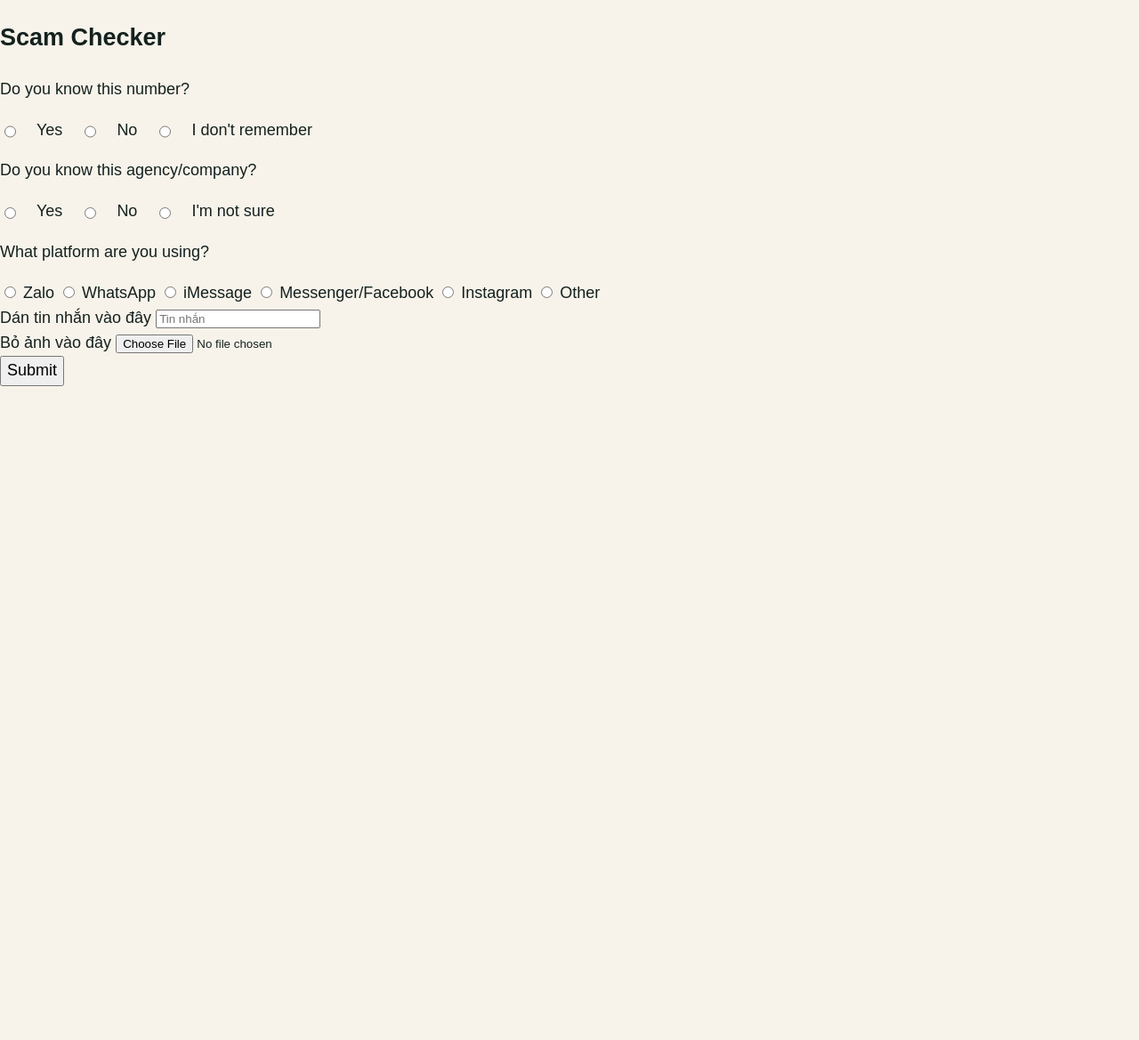
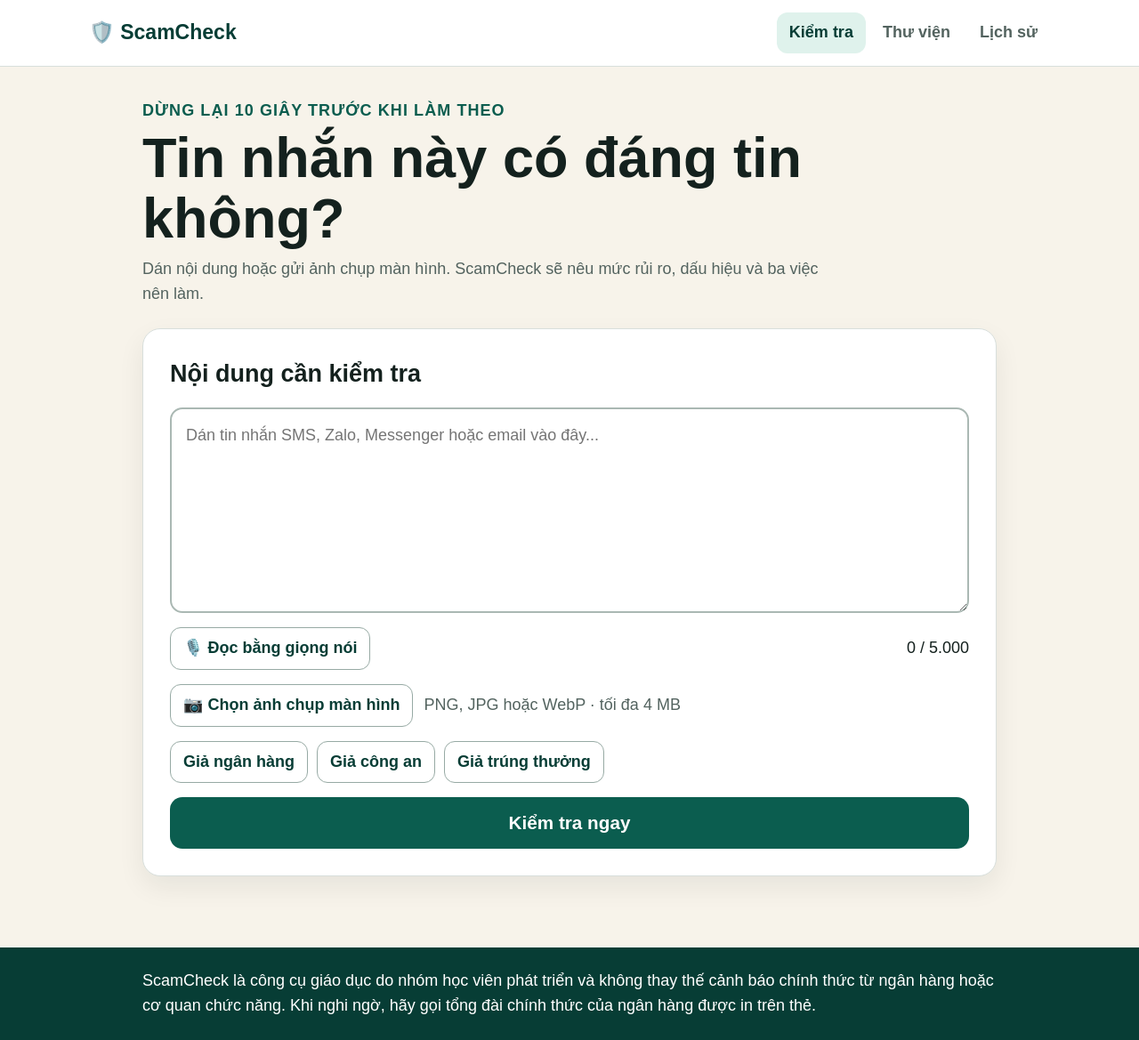
Before and after one commit to hongquangdh/scamcheck_hongquang, a Flask app: page / in a window 1280 px wide. Shown: the whole page at 89% size. Before the commit the page ends 434 px from the top, so only its background shows below. Run offline with Flask 3, Linux system fonts and the light colour scheme.

Commit message:
Refactor index.html for improved structure and content

```diff
--- a/templates/index.html
+++ b/templates/index.html
@@ -1,50 +1,91 @@
-<!DOCTYPE html>
-<html lang="vi" >
+<!doctype html>
+<html lang="vi">
 <head>
-    <meta charset="UTF-8">
-    <meta name="viewport" content="width=device-width, initial-scale=1.0" >
-    <link rel="stylesheet" href="../static/style.css">
-    <title>ScamCheck</title>
-
+  <meta charset="utf-8">
+  <meta name="viewport" content="width=device-width, initial-scale=1, viewport-fit=cover">
+  <meta name="theme-color" content="#0b3b33">
+  <meta name="api-base" content="">
+  <title>ScamCheck — Kiểm tra tin nhắn đáng ngờ</title>
+  <link rel="stylesheet" href="static/style.css">
 </head>
 <body>
+  <header>
+    <a class="brand" href="#" data-page="check" aria-label="Trang kiểm tra">🛡️ <strong>ScamCheck</strong></a>
+    <nav aria-label="Điều hướng chính">
+      <button class="nav-button active" data-page="check">Kiểm tra</button>
+      <button class="nav-button" data-page="library">Thư viện</button>
+      <button class="nav-button" data-page="history">Lịch sử</button>
+    </nav>
+  </header>
 
-<div class="form-container">
-    <h2>Scam Checker</h2>
-    <form action="{{ url_for('index') }}" method="POST" enctype="multipart/form-data">
-        <p>Do you know this number?</p>
-        <div style="display: flex; gap: 20px;">
-            <input type="radio" name="number" value="Yes"> Yes
-            <input type="radio" name="number" value="No"> No
-            <input type="radio" name="number" value="Forgot"> I don't remember
+  <main>
+    <section id="page-check" class="page active">
+      <div class="hero">
+        <p class="eyebrow">Dừng lại 10 giây trước khi làm theo</p>
+        <h1>Tin nhắn này có đáng tin không?</h1>
+        <p>Dán nội dung hoặc gửi ảnh chụp màn hình. ScamCheck sẽ nêu mức rủi ro, dấu hiệu và ba việc nên làm.</p>
+      </div>
+
+      <section class="card input-card" aria-labelledby="input-title">
+        <h2 id="input-title">Nội dung cần kiểm tra</h2>
+        <textarea id="message" maxlength="5000" rows="7" placeholder="Dán tin nhắn SMS, Zalo, Messenger hoặc email vào đây..."></textarea>
+        <div class="input-meta">
+          <button id="voice" class="secondary" type="button">🎙️ Đọc bằng giọng nói</button>
+          <span id="count">0 / 5.000</span>
         </div>
-        <p>Do you know this agency/company?</p>
-        <div style="display: flex; gap: 20px;">
-            <input type="radio" name="company" value="Yes"> Yes
-            <input type="radio" name="company" value="No"> No
-            <input type="radio" name="company" value="Forgot"> I'm not sure
+        <div class="screenshot-upload">
+          <input id="screenshot" type="file" accept="image/png,image/jpeg,image/webp">
+          <label class="secondary" for="screenshot">📷 Chọn ảnh chụp màn hình</label>
+          <span>PNG, JPG hoặc WebP · tối đa 4 MB</span>
         </div>
-        <p>What platform are you using?</p>
+        <div id="image-preview" class="image-preview" hidden>
+          <img alt="Ảnh chụp màn hình đã chọn">
+          <div><strong id="image-name"></strong><button id="remove-image" class="secondary" type="button">Xóa ảnh</button></div>
+        </div>
+        <div class="samples" aria-label="Tin nhắn mẫu">
+          <button type="button" data-sample="Tài khoản ngân hàng của bác sắp bị khóa. Bấm đường dẫn và cung cấp mã xác thực ngay.">Giả ngân hàng</button>
+          <button type="button" data-sample="Cơ quan công an yêu cầu bác chuyển tiền để phục vụ điều tra, phải làm ngay hôm nay.">Giả công an</button>
+          <button type="button" data-sample="Bác đã trúng thưởng. Hãy chuyển phí hồ sơ để nhận quà.">Giả trúng thưởng</button>
+        </div>
+        <p id="form-error" class="error" role="alert" hidden></p>
+        <button id="analyze" class="primary" type="button">Kiểm tra ngay</button>
+      </section>
+
+      <section id="loading" class="card loading" hidden aria-live="polite">
+        <span class="spinner" aria-hidden="true"></span>
+        <h2>Thám tử đang kiểm tra...</h2>
+        <p>Thường mất dưới 15 giây. Bác đừng đóng trang.</p>
+      </section>
+
+      <section id="result" class="result" hidden aria-live="polite"></section>
+    </section>
+
+    <section id="page-library" class="page" hidden>
+      <div class="page-title">
+        <p class="eyebrow">Tính năng mở rộng A</p>
+        <h1>Thư viện kiểu lừa đảo</h1>
+        <p>Nhận biết bốn nhóm thủ đoạn thường gặp trong đề bài.</p>
+      </div>
+      <div id="filters" class="filters" aria-label="Lọc thư viện"></div>
+      <div id="library-list" class="library-grid"></div>
+    </section>
+
+    <section id="page-history" class="page" hidden>
+      <div class="page-title history-head">
         <div>
-            <input type="radio" name="platform" value="Zalo"> Zalo
-            <input type="radio" name="platform" value="WhatsApp"> WhatsApp
-            <input type="radio" name="platform" value="iMessage"> iMessage
-            <input type="radio" name="platform" value="Messenger"> Messenger/Facebook
-            <input type="radio" name="platform" value="Instagram"> Instagram
-            <input type="radio" name="platform" value="other"> Other
+          <p class="eyebrow">Lưu trên thiết bị này</p>
+          <h1>10 tin gần nhất</h1>
         </div>
-        <div class="input-group">
-            <label for="message">Dán tin nhắn vào đây</label>
-            <input type="text" id="message" name="message" placeholder="Tin nhắn">
-        </div>
-        <div class="input-group">
-            <label for="image">Bỏ ảnh vào đây</label>
-            <input type="file" id="image" name="scam_image" accept="image/*">
-        </div>
-        <button type="submit">Submit</button>
-    </form>
+        <button id="clear-history" class="secondary" type="button">Xóa lịch sử</button>
+      </div>
+      <div id="history-list" class="history-list"></div>
+    </section>
+  </main>
 
-</div>
+  <footer>
+    ScamCheck là công cụ giáo dục do nhóm học viên phát triển và không thay thế cảnh báo chính thức từ ngân hàng hoặc cơ quan chức năng. Khi nghi ngờ, hãy gọi tổng đài chính thức của ngân hàng được in trên thẻ.
+  </footer>
 
+  <script src="static/app.js" defer></script>
 </body>
 </html>
```
